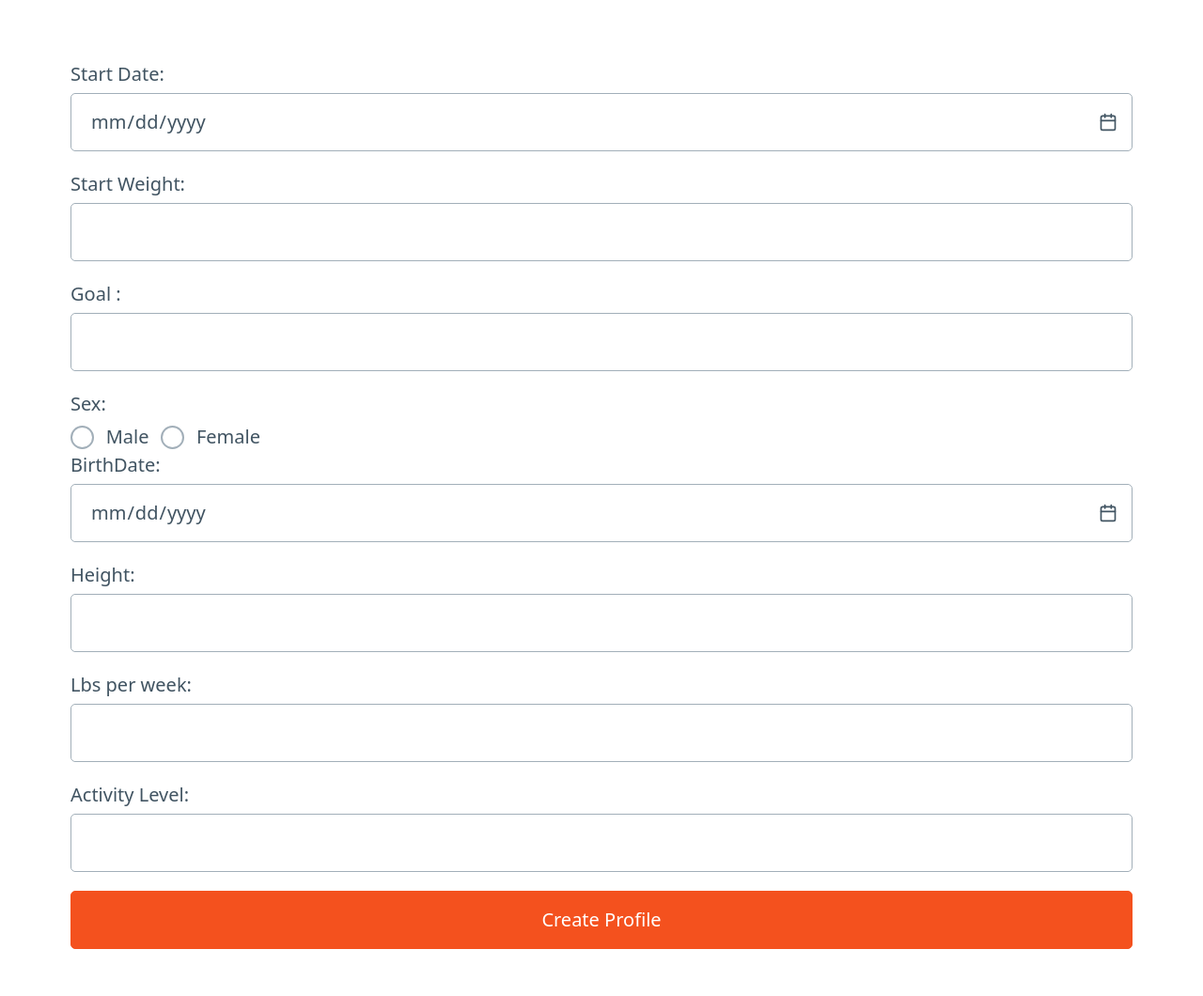
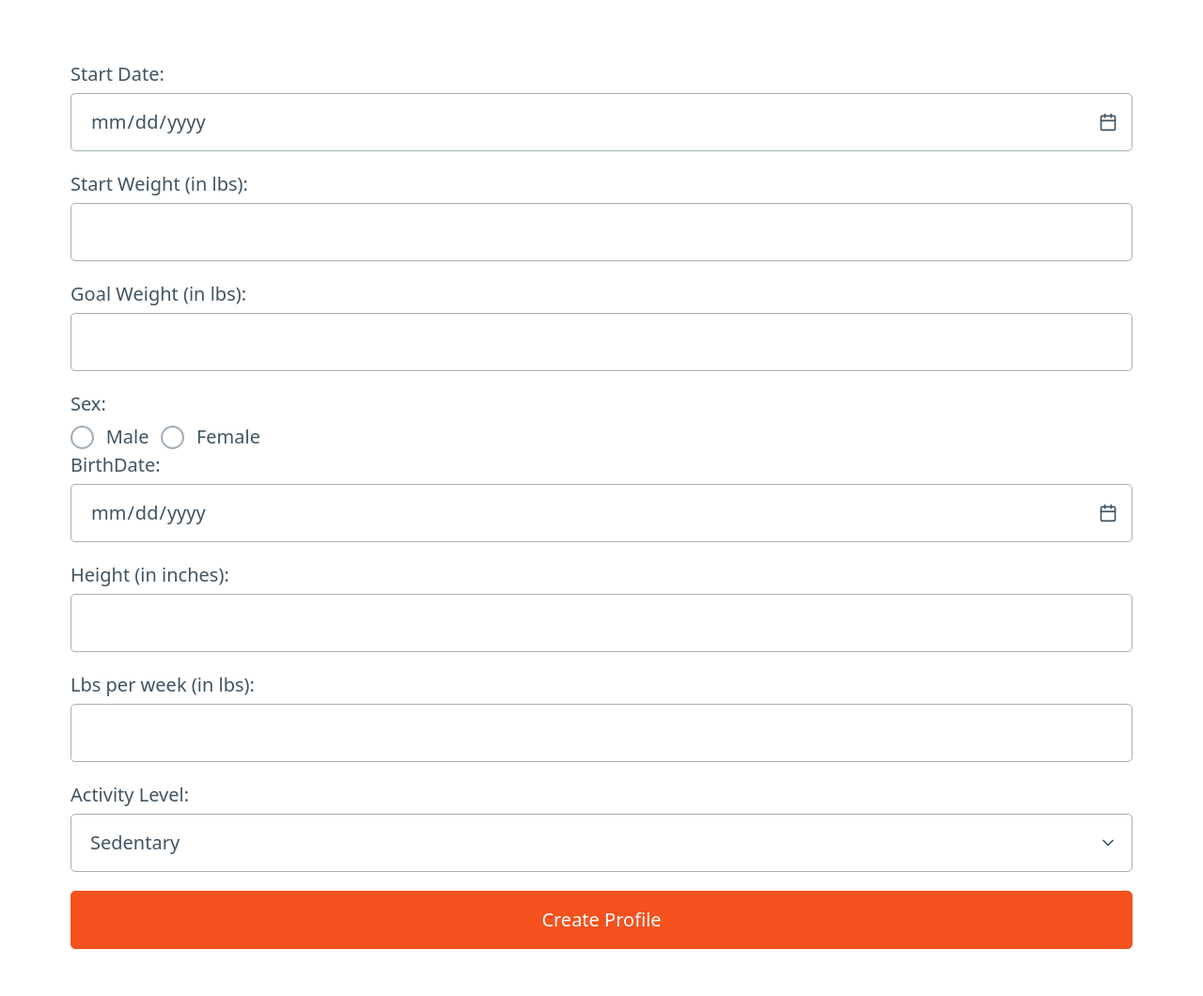
Before and after one commit to TylerCoulson/caloria, a Python web app: template app/templates/create_profile.html in a window 1280 px wide. Shown: the part 206-1266 px from the top of the page at 94% size. Run offline with Jinja, Linux system fonts and the light colour scheme; the template is opened without the code that fills it, so the values that code supplies are empty; some libraries are stand-ins or nearby versions.

Commit message:
updated create_profile.html with better wording

```diff
--- a/app/templates/create_profile.html
+++ b/app/templates/create_profile.html
@@ -6,10 +6,10 @@
     <label for="start-date">Start Date:</label>
     <input type="date"  id="start_date" name="start_date">
 
-    <label for="start_weight">Start Weight:</label>
+    <label for="start_weight">Start Weight (in lbs):</label>
     <input type="number" step=".1" id="start_weight" name="start_weight">
 
-    <label for="goal_weight">Goal :</label>
+    <label for="goal_weight">Goal Weight (in lbs):</label>
     <input type="number" step=".1" id="goal_weight" name="goal_weight">
 
     <label for="sex">Sex:</label>
@@ -22,14 +22,19 @@
     <label for="birthdate">BirthDate:</label>
     <input type="date" id="birthdate" name="birthdate">
 
-    <label for="height">Height:</label>
+    <label for="height">Height (in inches):</label>
     <input type="number" id="height" name="height">
 
-    <label for="lbs_per_week">Lbs per week:</label>
+    <label for="lbs_per_week">Lbs per week (in lbs):</label>
     <input type="number" min="0" max="2" step=".1" id="lbs_per_week" name="lbs_per_week">
 
     <label for="activity_level">Activity Level:</label>
-    <input type="number" min="1" max="2" step=".1" id="activity_level" name="activity_level">
+    <select type="number" min="1" max="2" step=".1" id="activity_level" name="activity_level">
+        <option value="1.2">Sedentary</option>
+        <option value="1.4">Lightly Active</option>
+        <option value="1.6">Moderately Active</option>
+        <option value="1.8">Very Active</option>
+    </select>
 
 
     <input type="submit" value="Create Profile">
```
